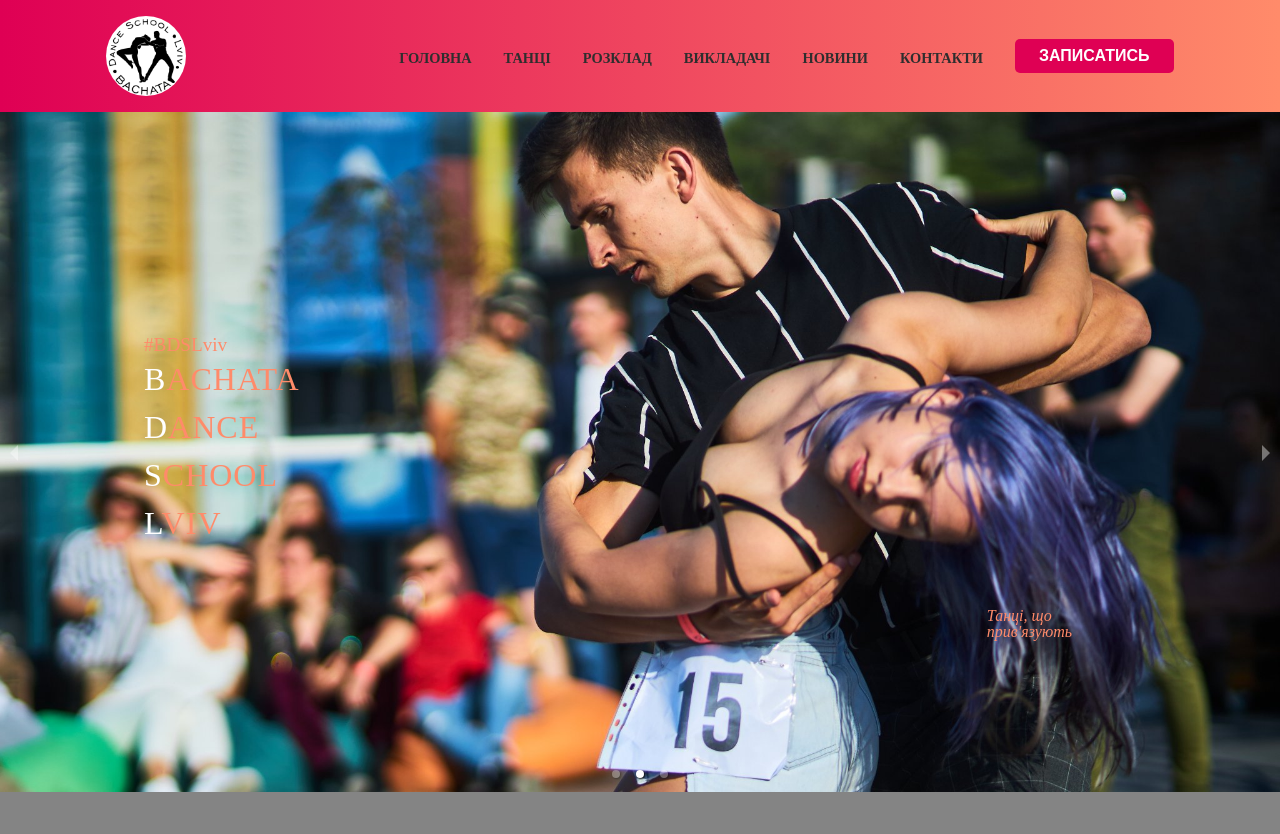
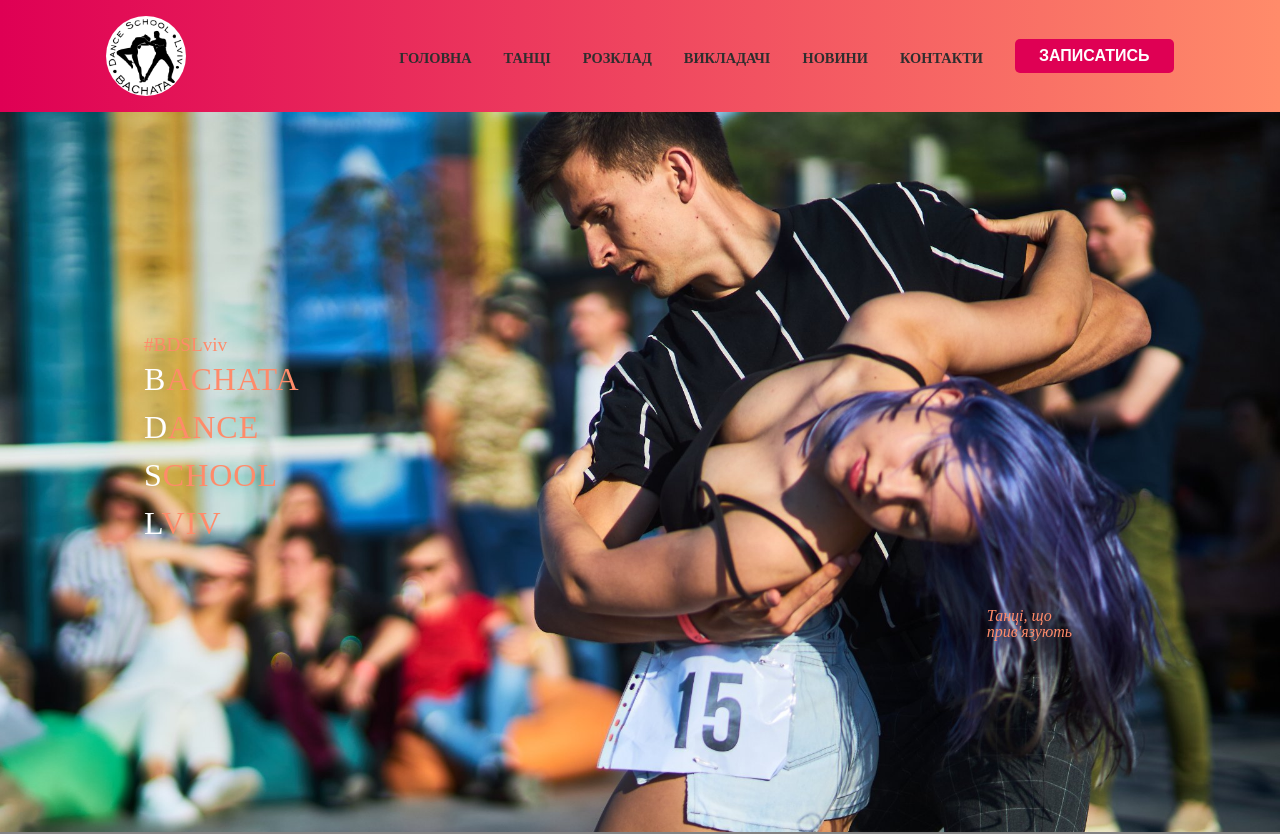
Before and after one commit to Leonidgmn/BDSL, a React (Create React App) app: page / in a window 1280 px wide. Shown: the top 834 px of the page. Built offline with nearby package versions, Linux system fonts and the light colour scheme.

Commit message:
WB-4 disable carousel navigation

```diff
--- a/src/components/carouselMainPage.jsx
+++ b/src/components/carouselMainPage.jsx
@@ -10,26 +10,35 @@ import mainImg2 from "../img/main-photo-2.jpg";
 const renderCarouselItem = (image) => {
 
     return (
-        <div  style={{
+        <div style={{
             background: `url('${image}')`, backgroundRepeat: "no-repeat", backgroundSize: "cover",
             backgroundPosition: 'top center',
-            height: '85vh'
+            height: '90vh'
         }}>
         </div>
     )
 }
 
 
-const CarouselMainPage = ({children, ...props}) => {
+const CarouselMainPage = ({ children, ...props }) => {
     return (
         <section id='mainPage'>
-        <Carousel autoPlay={true} showThumbs={false} showStatus={false} interval={3000} stopOnHover={false} infiniteLoop={true}>
+            <Carousel
+                autoPlay={true}
+                showThumbs={false}
+                showStatus={false}
+                interval={3000}
+                stopOnHover={false}
+                infiniteLoop={true}
+                showIndicators={false}
+                showArrows={false}>
 
-            {renderCarouselItem(mainImg)}
-            {renderCarouselItem(mainImg1)}
-            {renderCarouselItem(mainImg2)}
+                {renderCarouselItem(mainImg)}
+                {renderCarouselItem(mainImg1)}
+                {renderCarouselItem(mainImg2)}
 
-        </Carousel>
+            </Carousel>
+
             {children}
         </section>
     )
--- a/src/components/mainPage.jsx
+++ b/src/components/mainPage.jsx
@@ -9,8 +9,7 @@ import CarouselMainPage from './carouselMainPage.jsx';
 
 const MainPage = () => {
     return (
-        <>
-    <CarouselMainPage>
+        <CarouselMainPage>
             <div className="content" >
                 <div className='main-page' >
                     <div><span className='hashtag'>#BDSLviv</span>
@@ -19,9 +18,7 @@ const MainPage = () => {
                     <p>Танці, що <br />прив'язують</p>
                 </div>
             </div>
-            </CarouselMainPage>
-
-        </>
+        </CarouselMainPage>
     );
 };
 
```
